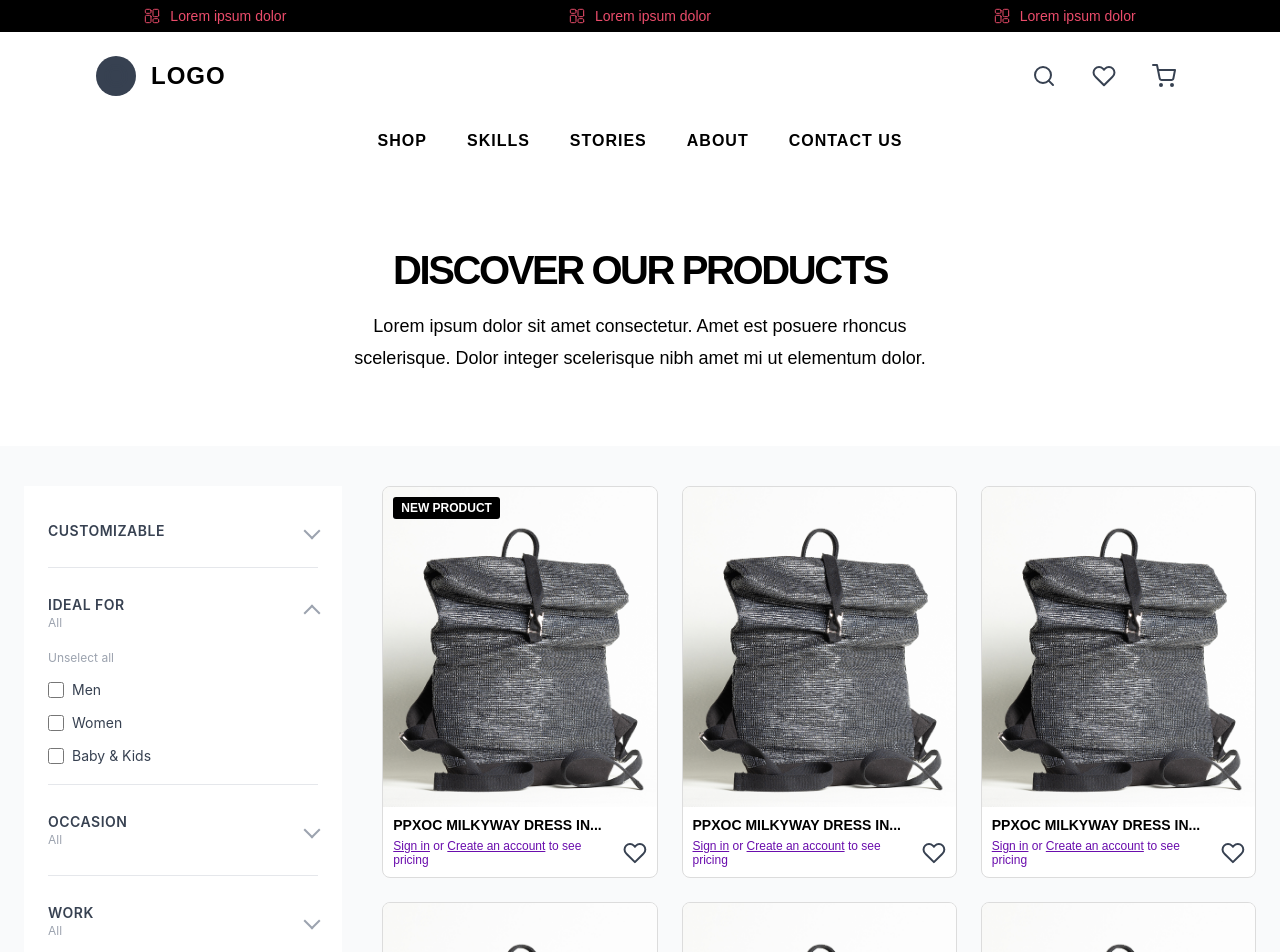
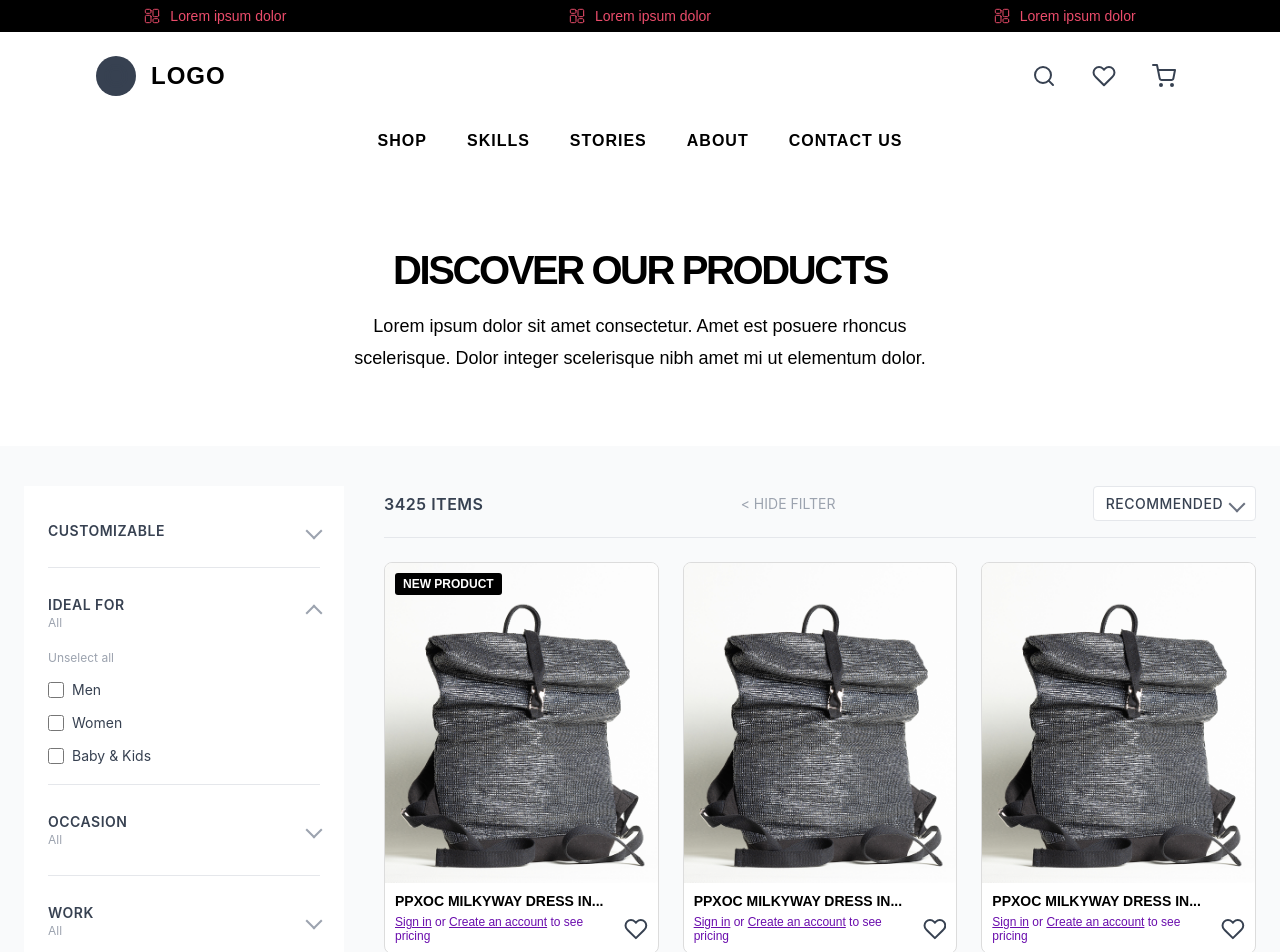
Before and after one commit to krishna-shiroya26/Appscrip-task-Krishna-shiroya, a Next.js app in the folder appscrip-task-krishna-shiroya/: page / in a window 1280 px wide. Shown: the top 952 px of the page. Built offline with nearby package versions, Linux system fonts and the light colour scheme.

Commit message:
added header

```diff
--- a/appscrip-task-krishna-shiroya/app/components/ProductListSection/productListSection.tsx
+++ b/appscrip-task-krishna-shiroya/app/components/ProductListSection/productListSection.tsx
@@ -9,35 +9,64 @@ import {
     FilterOverlay,
     PageHeader,
     PageTitle,
-    PageDescription
+    PageDescription,
+    TopBar,
+    ItemCount,
+    HideFilterLink,
+    SortContainer
 } from './styles';
 import ProductCard from '../ProductCard/productCard';
 import Filter from '../Filter/filter';
+import SortDropdown from '../SortDropdown/sortDropdown';
 
 
 const ProductListSection = () => {
     const [isMobileFilterOpen, setIsMobileFilterOpen] = useState(false);
     const [activeFilters, setActiveFilters] = useState<any>({});
+    const [isFilterHidden, setIsFilterHidden] = useState(false);
 
     const handleFilterChange = (filters: any) => {
         setActiveFilters(filters);
-        console.log('Active filters:', filters);
+    };
+
+    const handleSortChange = (sortValue: string) => {
+        console.log('Sort changed to:', sortValue);
+    };
+
+    const toggleFilterVisibility = () => {
+        setIsFilterHidden(!isFilterHidden);
     };
 
     return (
-        <ProductListWrapper>
-            <FilterSidebar>
-                <Filter onFilterChange={handleFilterChange} />
-            </FilterSidebar>
+        <ProductListWrapper $isFilterHidden={isFilterHidden}>
+            {!isFilterHidden && (
+                <FilterSidebar>
+                    <Filter onFilterChange={handleFilterChange} />
+                </FilterSidebar>
+            )}
 
-            <MainContent>
-
+            <MainContent $isFilterHidden={isFilterHidden}>
+                <TopBar>
+                    <ItemCount>3425 ITEMS</ItemCount>
+                    <HideFilterLink
+                        href="#"
+                        onClick={(e) => {
+                            e.preventDefault();
+                            toggleFilterVisibility();
+                        }}
+                    >
+                        {isFilterHidden ? '< SHOW FILTER' : '< HIDE FILTER'}
+                    </HideFilterLink>
+                    <SortContainer>
+                        <SortDropdown onSortChange={handleSortChange} />
+                    </SortContainer>
+                </TopBar>
 
                 <MobileFilterButton onClick={() => setIsMobileFilterOpen(true)}>
                     Show Filters
                 </MobileFilterButton>
 
-                <ProductListSectionContainer>
+                <ProductListSectionContainer $isFilterHidden={isFilterHidden}>
                     <ProductCard isTag={true} />
                     <ProductCard />
                     <ProductCard />
--- a/appscrip-task-krishna-shiroya/app/components/ProductListSection/styles.tsx
+++ b/appscrip-task-krishna-shiroya/app/components/ProductListSection/styles.tsx
@@ -1,6 +1,6 @@
 import styled from "styled-components";
 
-export const ProductListWrapper = styled.div`
+export const ProductListWrapper = styled.div<{ $isFilterHidden: boolean }>`
   display: flex;
   background: #F9FAFB;
   font-family: 'Inter', -apple-system, BlinkMacSystemFont, 'Segoe UI', sans-serif;
@@ -9,10 +9,12 @@ export const ProductListWrapper = styled.div`
   justify-content: center;
   max-width: 1440px;
   width: 100%;
-gap: 40px;
+  gap: ${props => props.$isFilterHidden ? '0' : '40px'};
+
   @media (max-width: 991px) {
     flex-direction: column;
     padding: 20px 0;
+    gap: 0;
   }
 `;
 
@@ -26,10 +28,54 @@ export const FilterSidebar = styled.aside`
   }
 `;
 
-export const MainContent = styled.main`
-@media (max-width: 991px){
+export const MainContent = styled.main<{ $isFilterHidden: boolean }>`
+  flex: 1;
+  max-width: ${props => props.$isFilterHidden ? '100%' : 'calc(100% - 320px)'};
+  width: 100%;
+
+  @media (max-width: 991px) {
     padding: 0 24px;
-}
+    max-width: 100%;
+  }
+`;
+
+export const TopBar = styled.div`
+  display: flex;
+  justify-content: space-between;
+  align-items: center;
+  margin-bottom: 24px;
+  padding-bottom: 16px;
+  border-bottom: 1px solid #E5E7EB;
+
+  @media (max-width: 991px) {
+    flex-direction: column;
+    gap: 16px;
+    align-items: flex-start;
+  }
+`;
+
+export const ItemCount = styled.span`
+  font-size: 16px;
+  font-weight: 600;
+  color: #374151;
+  letter-spacing: 0.5px;
+`;
+
+export const HideFilterLink = styled.a`
+  font-size: 14px;
+  color: #9CA3AF;
+  text-decoration: none;
+  transition: color 0.2s;
+  cursor: pointer;
+
+  &:hover {
+    color: #6B7280;
+  }
+`;
+
+export const SortContainer = styled.div`
+  display: flex;
+  align-items: center;
 `;
 
 export const PageHeader = styled.div`
@@ -104,14 +150,18 @@ export const FilterOverlay = styled.div<{ $isOpen: boolean }>`
   }
 `;
 
-export const ProductListSectionContainer = styled.div`
+export const ProductListSectionContainer = styled.div<{ $isFilterHidden?: boolean }>`
   display: grid;
   grid-template-columns: repeat(auto-fill, minmax(216px, 1fr));
   gap: 24px;
-  max-width: 932px;
+  max-width: ${props => props.$isFilterHidden ? '100%' : '932px'};
   width: 100%;
-  @media (max-width: 1120px){
-  grid-template-columns: repeat(auto-fill, minmax(310px, 1fr));
 
+  @media (max-width: 1120px) {
+    grid-template-columns: repeat(auto-fill, minmax(310px, 1fr));
+  }
+
+  @media (max-width: 768px) {
+    grid-template-columns: repeat(auto-fill, minmax(280px, 1fr));
   }
 `;
--- /dev/null
+++ b/appscrip-task-krishna-shiroya/app/components/SortDropdown/sortDropdown.tsx
@@ -0,0 +1,97 @@
+'use client';
+
+import React, { useState, useRef, useEffect } from 'react';
+import {
+  SortDropdownContainer,
+  SortButton,
+  SortButtonText,
+  SortButtonIcon,
+  SortDropdownMenu,
+  SortOption,
+  SortOptionText,
+  CheckIcon
+} from './styles';
+
+interface SortOption {
+  id: string;
+  label: string;
+  value: string;
+}
+
+interface SortDropdownProps {
+  onSortChange?: (sortValue: string) => void;
+  className?: string;
+}
+
+const SortDropdown: React.FC<SortDropdownProps> = ({
+  onSortChange,
+  className
+}) => {
+  const [isOpen, setIsOpen] = useState(false);
+  const [selectedSort, setSelectedSort] = useState('recommended');
+  const dropdownRef = useRef<HTMLDivElement>(null);
+
+  const sortOptions: SortOption[] = [
+    { id: 'recommended', label: 'RECOMMENDED', value: 'recommended' },
+    { id: 'newest', label: 'NEWEST FIRST', value: 'newest' },
+    { id: 'popular', label: 'POPULAR', value: 'popular' },
+    { id: 'price-high-low', label: 'PRICE : HIGH TO LOW', value: 'price-high-low' },
+    { id: 'price-low-high', label: 'PRICE : LOW TO HIGH', value: 'price-low-high' }
+  ];
+
+  const selectedOption = sortOptions.find(option => option.id === selectedSort);
+
+  const handleSortChange = (option: SortOption) => {
+    setSelectedSort(option.id);
+    setIsOpen(false);
+    if (onSortChange) {
+      onSortChange(option.value);
+    }
+  };
+
+  const toggleDropdown = () => {
+    setIsOpen(!isOpen);
+  };
+
+  // Close dropdown when clicking outside
+  useEffect(() => {
+    const handleClickOutside = (event: MouseEvent) => {
+      if (dropdownRef.current && !dropdownRef.current.contains(event.target as Node)) {
+        setIsOpen(false);
+      }
+    };
+
+    document.addEventListener('mousedown', handleClickOutside);
+    return () => {
+      document.removeEventListener('mousedown', handleClickOutside);
+    };
+  }, []);
+
+  return (
+    <SortDropdownContainer ref={dropdownRef} className={className}>
+      <SortButton onClick={toggleDropdown} $isOpen={isOpen}>
+        <SortButtonText>{selectedOption?.label}</SortButtonText>
+        <SortButtonIcon $isOpen={isOpen} />
+      </SortButton>
+
+      {isOpen && (
+        <SortDropdownMenu>
+          {sortOptions.map((option) => (
+            <SortOption
+              key={option.id}
+              onClick={() => handleSortChange(option)}
+              $isSelected={option.id === selectedSort}
+            >
+              {option.id === selectedSort && <CheckIcon>✓</CheckIcon>}
+              <SortOptionText $isSelected={option.id === selectedSort}>
+                {option.label}
+              </SortOptionText>
+            </SortOption>
+          ))}
+        </SortDropdownMenu>
+      )}
+    </SortDropdownContainer>
+  );
+};
+
+export default SortDropdown;
--- /dev/null
+++ b/appscrip-task-krishna-shiroya/app/components/SortDropdown/styles.tsx
@@ -0,0 +1,104 @@
+import styled from 'styled-components';
+
+export const SortDropdownContainer = styled.div`
+  position: relative;
+  display: inline-block;
+`;
+
+export const SortButton = styled.button<{ $isOpen: boolean }>`
+  display: flex;
+  align-items: center;
+  gap: 8px;
+  padding: 8px 12px;
+  background: #fff;
+  border: 1px solid #E5E7EB;
+  border-radius: 4px;
+  cursor: pointer;
+  transition: all 0.2s ease;
+  font-family: 'Inter', -apple-system, BlinkMacSystemFont, 'Segoe UI', sans-serif;
+
+  &:hover {
+    border-color: #D1D5DB;
+    background: #F9FAFB;
+  }
+
+  &:focus {
+    outline: none;
+    border-color: #3B82F6;
+    box-shadow: 0 0 0 2px rgba(59, 130, 246, 0.1);
+  }
+`;
+
+export const SortButtonText = styled.span`
+  font-size: 14px;
+  font-weight: 500;
+  color: #374151;
+  text-transform: uppercase;
+  letter-spacing: 0.5px;
+`;
+
+export const SortButtonIcon = styled.div<{ $isOpen: boolean }>`
+  width: 12px;
+  height: 12px;
+  border-right: 2px solid #6B7280;
+  border-bottom: 2px solid #6B7280;
+  transform: ${props => props.$isOpen ? 'rotate(225deg)' : 'rotate(45deg)'};
+  transition: transform 0.2s ease;
+`;
+
+export const SortDropdownMenu = styled.div`
+  position: absolute;
+  top: 100%;
+  right: 0;
+  margin-top: 4px;
+  background: #fff;
+  border: 1px solid #E5E7EB;
+  border-radius: 6px;
+  box-shadow: 0 4px 6px -1px rgba(0, 0, 0, 0.1), 0 2px 4px -1px rgba(0, 0, 0, 0.06);
+  z-index: 1000;
+  min-width: 200px;
+  overflow: hidden;
+`;
+
+export const SortOption = styled.div<{ $isSelected: boolean }>`
+  display: flex;
+  align-items: center;
+  gap: 8px;
+  padding: 10px 12px;
+  cursor: pointer;
+  transition: background-color 0.2s ease;
+  background: ${props => props.$isSelected ? '#F3F4F6' : 'transparent'};
+
+  &:hover {
+    background: ${props => props.$isSelected ? '#E5E7EB' : '#F9FAFB'};
+  }
+
+  &:first-child {
+    border-top-left-radius: 6px;
+    border-top-right-radius: 6px;
+  }
+
+  &:last-child {
+    border-bottom-left-radius: 6px;
+    border-bottom-right-radius: 6px;
+  }
+`;
+
+export const SortOptionText = styled.span<{ $isSelected: boolean }>`
+  font-size: 14px;
+  font-weight: ${props => props.$isSelected ? '600' : '400'};
+  color: #374151;
+  text-transform: uppercase;
+  letter-spacing: 0.5px;
+`;
+
+export const CheckIcon = styled.span`
+  font-size: 14px;
+  font-weight: 600;
+  color: #374151;
+  width: 16px;
+  height: 16px;
+  display: flex;
+  align-items: center;
+  justify-content: center;
+`;
```
